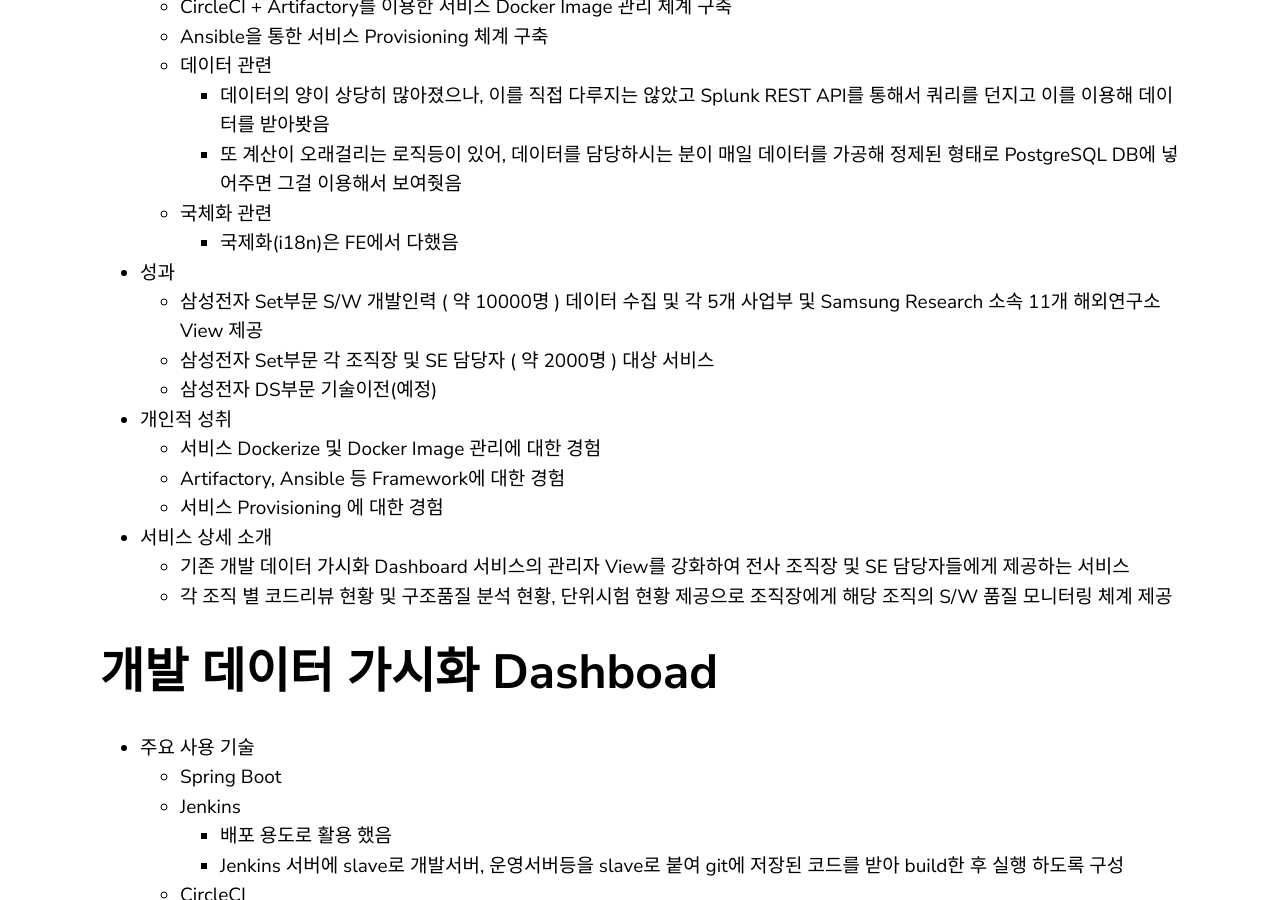
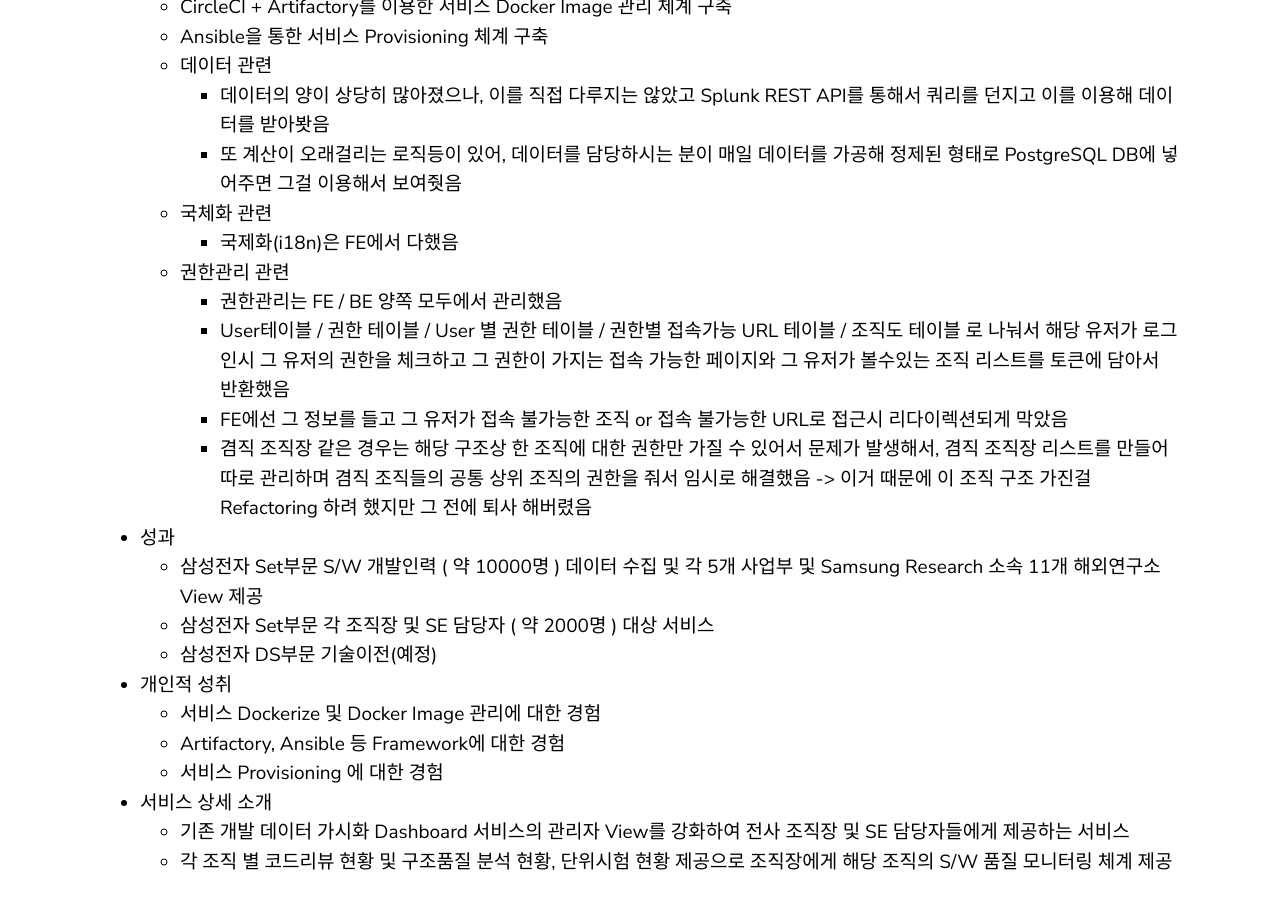
Before and after one commit to yoowonyoung/yoowonyoung.github.io, a Jekyll site: the page built from _posts/2020-08-25-Interview-04.md, in a window 1280 px wide and 900 px high, scrolled down 4419 px. Built offline with Jekyll 4.4.1, drawn with Linux system fonts in a browser that asks for light colours; comment, search, counter and statistics services are not loaded; some of the changed text lies outside the part shown.

Commit message:
Update 2020-08-25-Interview-04.md

```diff
--- a/_posts/2020-08-25-Interview-04.md
+++ b/_posts/2020-08-25-Interview-04.md
@@ -136,6 +136,11 @@
         + 또 계산이 오래걸리는 로직등이 있어, 데이터를 담당하시는 분이 매일 데이터를 가공해 정제된 형태로 PostgreSQL DB에 넣어주면 그걸 이용해서 보여줫음
     * 국체화 관련
         + 국제화(i18n)은 FE에서 다했음
+    * 권한관리 관련
+        + 권한관리는 FE / BE 양쪽 모두에서 관리했음
+        + User테이블 / 권한 테이블 / User 별 권한 테이블 / 권한별 접속가능 URL 테이블 / 조직도 테이블 로 나눠서 해당 유저가 로그인시 그 유저의 권한을 체크하고 그 권한이 가지는 접속 가능한 페이지와 그 유저가 볼수있는 조직 리스트를 토큰에 담아서 반환했음
+        + FE에선 그 정보를 들고 그 유저가 접속 불가능한 조직 or 접속 불가능한 URL로 접근시 리다이렉션되게 막았음
+        + 겸직 조직장 같은 경우는 해당 구조상 한 조직에 대한 권한만 가질 수 있어서 문제가 발생해서, 겸직 조직장 리스트를 만들어 따로 관리하며 겸직 조직들의 공통 상위 조직의 권한을 줘서 임시로 해결했음 -> 이거 때문에 이 조직 구조 가진걸 Refactoring 하려 했지만 그 전에 퇴사 해버렸음
 
 - 성과
     * 삼성전자 Set부문 S/W 개발인력 ( 약 10000명 ) 데이터 수집 및 각 5개 사업부 및 Samsung Research 소속 11개 해외연구소 View 제공
@@ -208,6 +213,11 @@
     * FE 관련
         + FE는 Angular로 되어있고 FE 작업을 주로 하진 않고 급한거 정도만 간단하게 하는 형식으로 조금씩만 함
         + 따로 Kibana같은 Visualize Tool을 쓴건 아니고 그냥 Apache Echart Library를 사용
+    * 서비스 배포 관련
+        + 서비스 배포를 할때마다 Jenkins에서 빌드와 배포를 같이 하기에 서비스의 다운타임이 5분정도 됬었음
+        + 그래서 일단 다운타임을 줄이고자 빌드잡 / 배포잡으로 나눳음
+        + 이것도 근본적인 해결책은 아니다보니깐 Nginx + Docker 로 무중단 배포를 해보려고 구성을 했음
+        + 그래서 일단 서비스 Dokcerize 했는데, 다른 업무에 밀려서 Nginx까지는 가지 못했음
 
 - 성과
     * Samsung Research S/W 개발인력 ( 약 1000명 ) 대상 서비스 제공
```
